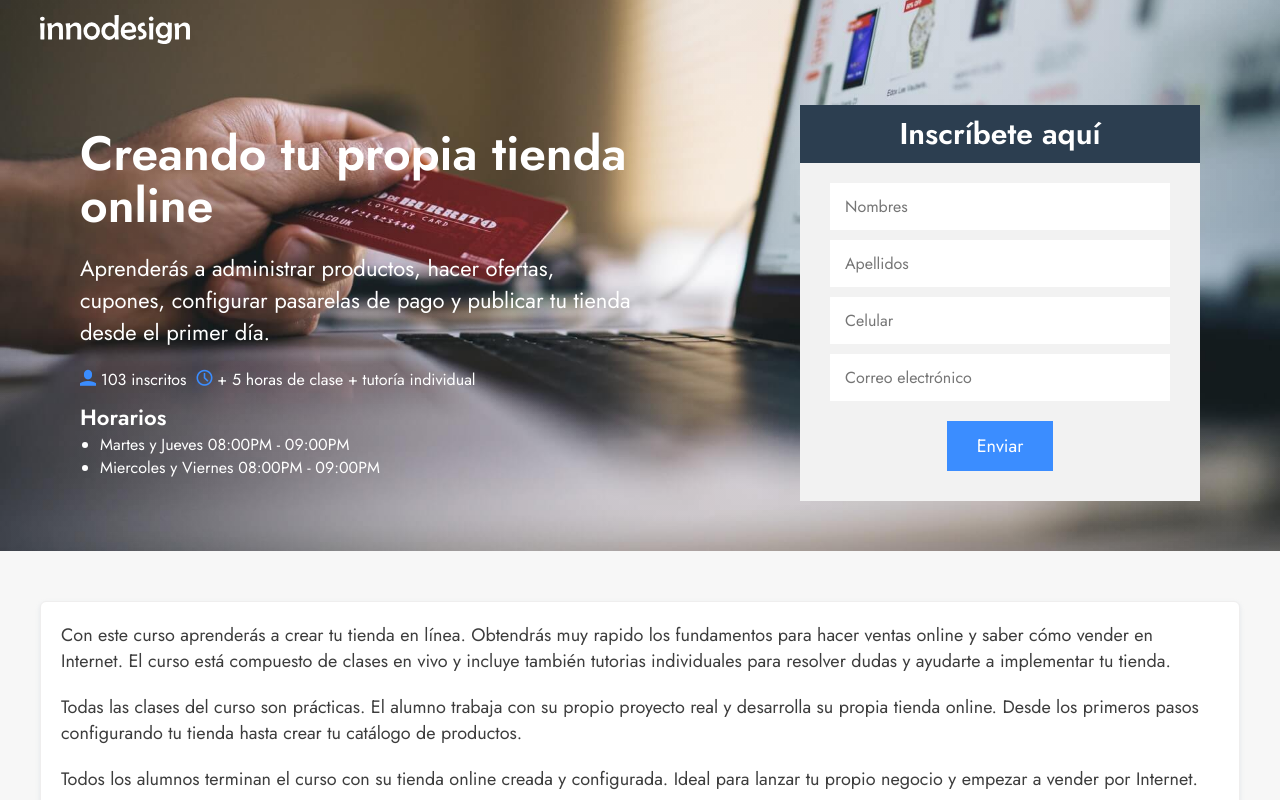
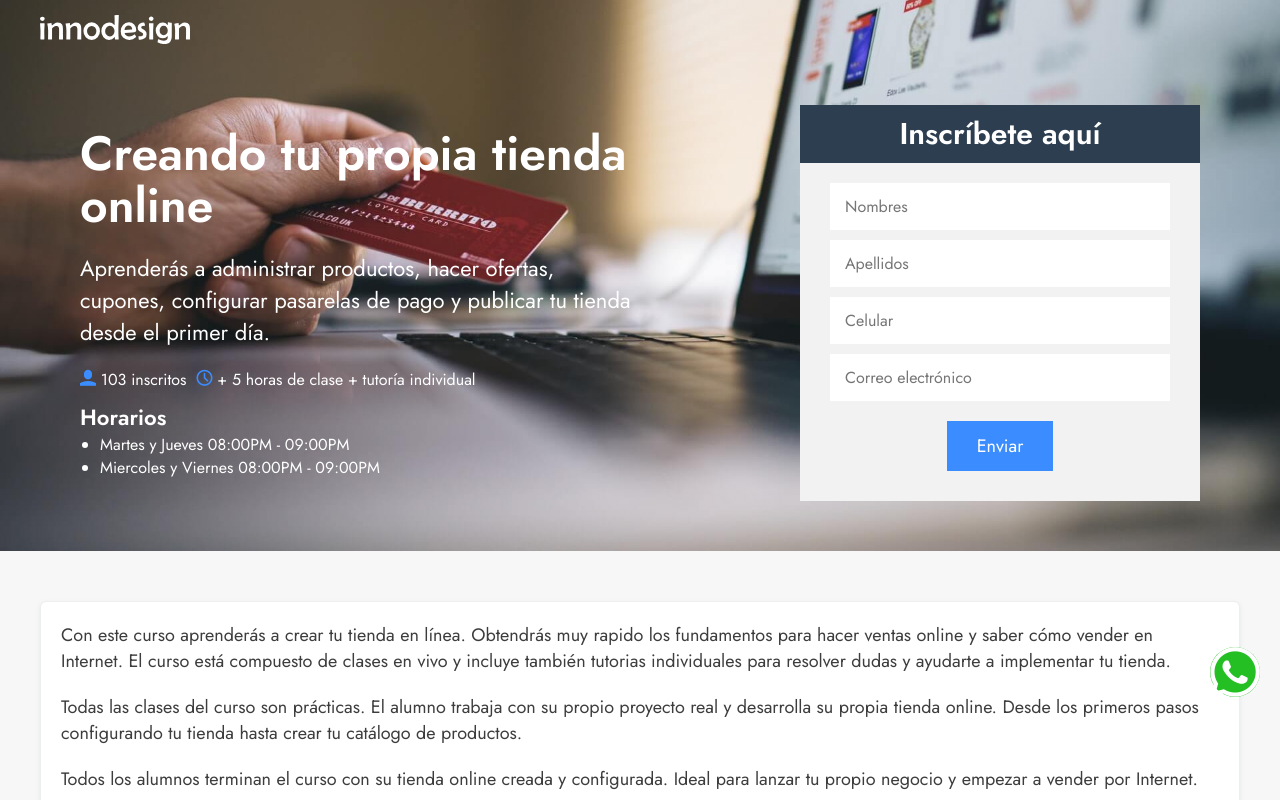
Before and after one commit to angelolev/idp, a React (Create React App) app: page /cursos/ecommerce in a window 1280 px wide. Shown: the top 800 px of the page. Built offline with nearby package versions, Linux system fonts and the light colour scheme.

Commit message:
added wsp button

```diff
--- /dev/null
+++ b/src/assets/scss/components/_whatsapp.scss
@@ -0,0 +1,17 @@
+.whatsapp-cta {
+  position: fixed;
+  bottom: 100px;
+  right: 20px;
+  cursor: pointer;
+
+  a {
+    text-decoration: none;
+  }
+
+  .icon {
+    background: rgb(35, 191, 35);
+    color: $color-white;
+    font-size: 50px;
+    border-radius: 50%;
+  }
+}
--- a/src/components/commons/Layout.jsx
+++ b/src/components/commons/Layout.jsx
@@ -1,11 +1,13 @@
 import React from "react";
 import Nav from "./Nav/Nav";
 import Footer from "./Footer/Footer";
+import Whatsapp from "./Wsp/Whatsapp";
 
 const Layout = ({ children }) => (
   <div className="app">
     <Nav />
     {children}
+    <Whatsapp />
     <Footer />
   </div>
 );
--- /dev/null
+++ b/src/components/commons/Wsp/Whatsapp.jsx
@@ -0,0 +1,13 @@
+import React from "react";
+
+const Whatsapp = () => {
+  return (
+    <div className="whatsapp-cta">
+      <a target="_blank" href="https://wa.link/fkwizg">
+        <span className="icon icon-whatsapp"></span>
+      </a>
+    </div>
+  );
+};
+
+export default Whatsapp;
--- a/src/styles.scss
+++ b/src/styles.scss
@@ -26,3 +26,4 @@
 @import "./assets/scss/components/how-it-works";
 @import "./assets/scss/components/modal";
 @import "./assets/scss/components/join-us";
+@import "./assets/scss/components/whatsapp";
```
